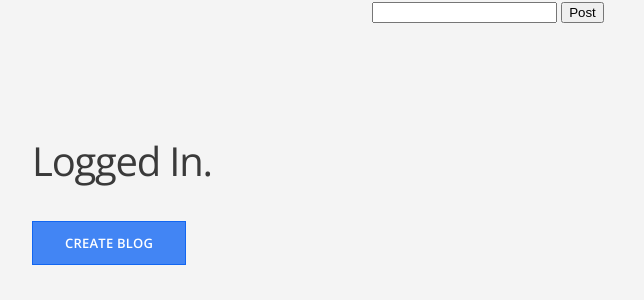
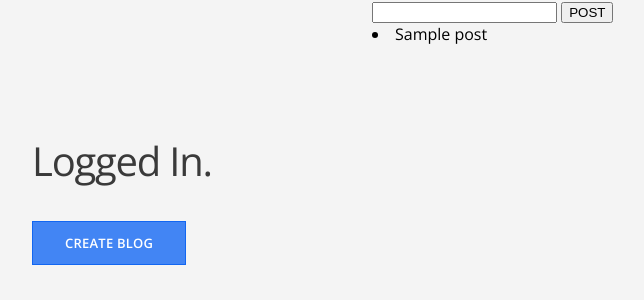
Before and after one commit to pchiquini/EthicHacking, a Flask app: template templates/home.html in a window 1280 px wide. Shown: the part 50-350 px from the top of the page, without its empty margins (108-752 px from the left). Run offline with Flask 2, Linux system fonts and the light colour scheme; the template is opened without the code that fills it: most values are stand-ins (such as "Sample title", 1, 10 or a date in 2020).

Commit message:
website running, and allowing scripting

```diff
--- a/routes.py
+++ b/routes.py
@@ -5,6 +5,7 @@ app = Flask(__name__)
 
 app.config['SQLALCHEMY_DATABASE_URI'] = 'postgresql://localhost/learningflask'
 db.init_app(app)
+blog_posts = []
 
 app.secret_key = "development-key"
 
@@ -26,14 +27,20 @@ def login():
     if request.form['password'] == 'admin' and request.form['username'] == 'admin':
         session['logged_in'] = True
         session['username'] = request.form['username']
-        return redirect(url_for('home'))
+        return redirect('/home')
     else:
     	return redirect(url_for('incorrect'))
     return home()
 
-@app.route("/home")
+@app.route("/home", methods = ["POST", "GET"])
 def home():
-  return render_template("home.html")
+	if request.method == "POST":
+		text = request.form['text']
+		blog_posts.append(text)
+		print(blog_posts)
+		return render_template('home.html', blog_posts=blog_posts)
+	else:
+		return render_template("home.html")
 
 if __name__ == "__main__":
-  app.run(debug=True)
+  app.run('0.0.0.0', 5000)
--- a/templates/home.html
+++ b/templates/home.html
@@ -10,10 +10,18 @@
         <a href="#" class="btn-primary">Create Blog</a>
       </div>
 
-      <form action="/home" method="post">
+      	<form action="/home" method="POST">
   			<input type="text" name="text"></input>
- 			<input type="submit" value="Post"></input>
+ 			<input type="submit" value="POST"></input>
 		</form>
+
+		<div class="blog-content">
+			{% autoescape false %}
+			{% for POST in blog_posts %}
+			 <li> {{POST}} </li>
+			 {% endfor %}
+			 {% endautoescape %}
+		</div>
 
       <div class="clearfix"></div>
 
```
